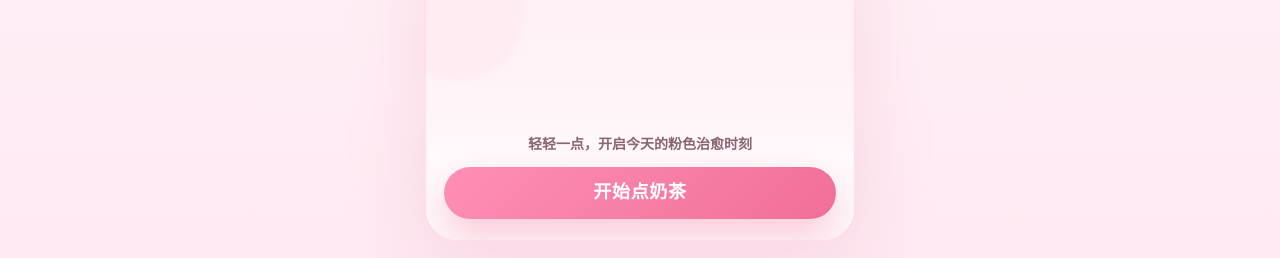
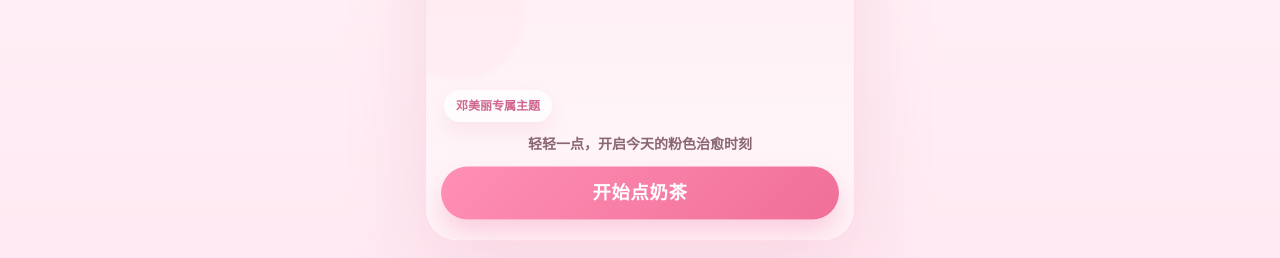
Before and after one commit to fenghx9797-Lucky/haohao-work, a Vue app: page /#/ in a window 1280 px wide. Shown: the part 539-797 px from the top of the page. Built offline with nearby package versions, Linux system fonts and the light colour scheme.

Commit message:
feat: add Deng Meili themed tea ordering UI

```diff
--- a/src/pages/SplashPage.vue
+++ b/src/pages/SplashPage.vue
@@ -2,6 +2,7 @@
   <section class="splash-page">
     <img class="splash-image" :src="openingCover" alt="点单开屏引导图" />
     <div class="splash-overlay">
+      <div class="splash-badge">邓美丽专属主题</div>
       <p class="splash-hint">{{ siteConfig.splash.buttonHint }}</p>
       <button
         type="button"
@@ -26,7 +27,8 @@
 
 const buttonStyle = computed(() => ({
   background: `linear-gradient(135deg, ${siteConfig.splash.buttonColor} 0%, ${siteConfig.splash.buttonColorDeep} 100%)`,
-  boxShadow: `0 18px 36px color-mix(in srgb, ${siteConfig.splash.buttonColorDeep} 32%, transparent)`
+  boxShadow: `0 18px 36px color-mix(in srgb, ${siteConfig.splash.buttonColorDeep} 34%, transparent)`,
+  animation: 'breathe 2.8s ease-in-out infinite'
 }))
 </script>
 
@@ -36,7 +38,7 @@
   min-height: 100%;
   overflow: hidden;
   border-radius: 28px;
-  background: linear-gradient(180deg, #cfe6ff 0%, #fff7fb 100%);
+  background: linear-gradient(180deg, #ffe8f1 0%, #fff8fb 100%);
 }
 
 .splash-image {
@@ -52,11 +54,23 @@
   bottom: 0;
   left: 0;
   padding: 20px 18px 24px;
-  background: linear-gradient(180deg, rgba(255, 255, 255, 0) 0%, rgba(255, 250, 252, 0.84) 30%, rgba(255, 248, 250, 0.98) 100%);
+  background: linear-gradient(180deg, rgba(255, 255, 255, 0) 0%, rgba(255, 244, 248, 0.84) 30%, rgba(255, 245, 249, 0.98) 100%);
+}
+
+.splash-badge {
+  display: inline-flex;
+  align-items: center;
+  padding: 7px 12px;
+  border-radius: 999px;
+  background: rgba(255, 255, 255, 0.78);
+  color: #cf648e;
+  font-size: 12px;
+  font-weight: 800;
+  box-shadow: 0 10px 20px rgba(223, 147, 176, 0.16);
 }
 
 .splash-hint {
-  margin: 0 0 12px;
+  margin: 12px 0 12px;
   text-align: center;
   color: #8a6670;
   font-size: 14px;
```
